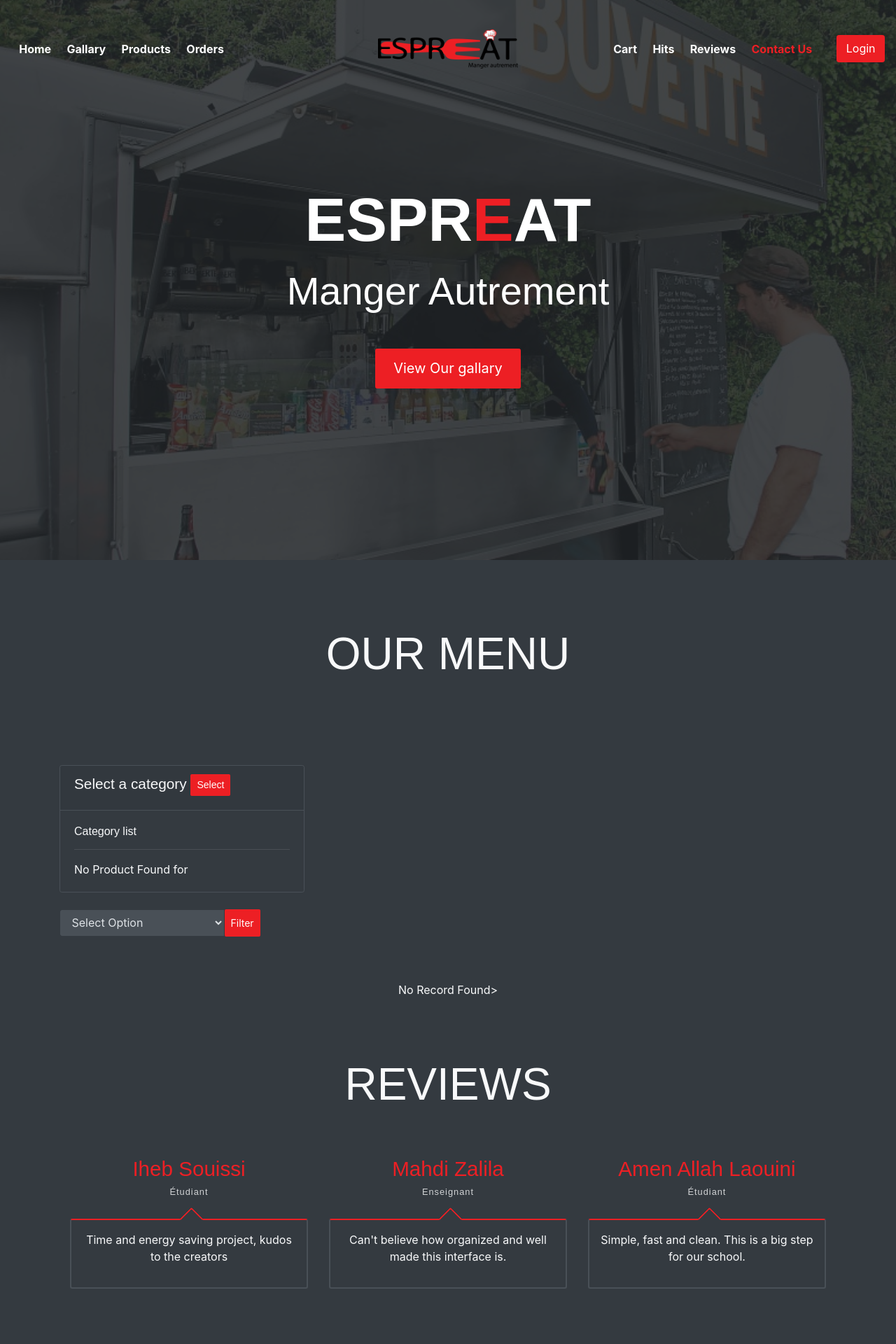
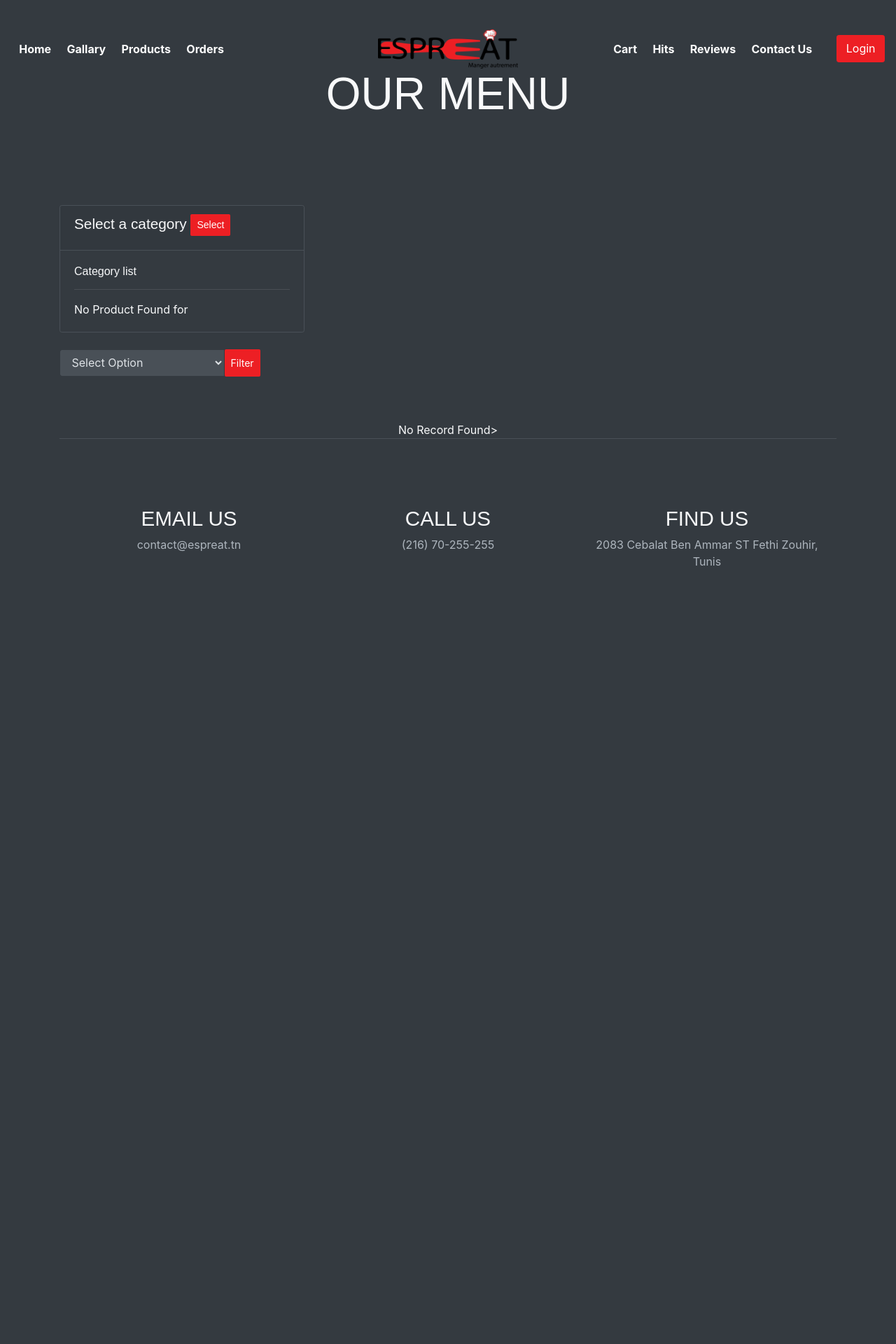
Before and after one commit to mahdi-y/ESPREAT, a PHP site: page /listproduct.php in a window 1280 px wide. Shown: the top 1920 px of the page at 70% size. After the commit the page ends 808 px from the top, so only its background shows below. Run offline with PHP 8.4, Linux system fonts and the light colour scheme; data that the repository does not hold is empty; some libraries are stand-ins or nearby versions.

Commit message:
integration2

```diff
--- a/ESPREAT/View/Front/listproduct.php
+++ b/ESPREAT/View/Front/listproduct.php
@@ -5,17 +5,7 @@ include 'header.php';
 
 <?php include('navbar.php'); ?>
 
-<body data-spy="scroll" data-target=".navbar" data-offset="40" id="home">
-    <!-- header -->
-    <header id="home" class="header">
-      <div class="overlay text-white text-center">
-        <h1 class="display-2 font-weight-bold my-3">
-          ESPR<span style="color: #ed1f24">E</span>AT
-        </h1>
-        <h2 class="display-4 mb-5">Manger Autrement</h2>
-        <a class="btn btn-lg btn-primary" href="#gallary">View Our gallary</a>
-      </div>
-    </header>
+
 
   <!--<p>Translate this page in your preferred language:</p>-->
 <div id="google_translate_element"></div>
@@ -319,73 +309,6 @@ else
 
 
 
-<div
-      id="testmonial"
-      class="container-fluid wow fadeIn bg-dark text-light has-height-lg middle-items"
-    >
-      <h2 class="section-title my-5 text-center">REVIEWS</h2>
-      <div class="row mt-3 mb-5">
-        <div class="col-md-4 my-3 my-md-0">
-          <div class="testmonial-card">
-            <h3 class="testmonial-title">Iheb Souissi</h3>
-            <h6 class="testmonial-subtitle">Étudiant</h6>
-            <div class="testmonial-body">
-              <p>Time and energy saving project, kudos to the creators</p>
-            </div>
-          </div>
-        </div>
-        <div class="col-md-4 my-3 my-md-0">
-          <div class="testmonial-card">
-            <h3 class="testmonial-title">Mahdi Zalila</h3>
-            <h6 class="testmonial-subtitle">Enseignant</h6>
-            <div class="testmonial-body">
-              <p>
-                Can't believe how organized and well made this interface is.
-              </p>
-            </div>
-          </div>
-        </div>
-        <div class="col-md-4 my-3 my-md-0">
-          <div class="testmonial-card">
-            <h3 class="testmonial-title">Amen Allah Laouini</h3>
-            <h6 class="testmonial-subtitle">Étudiant</h6>
-            <div class="testmonial-body">
-              <p>Simple, fast and clean. This is a big step for our school.</p>
-            </div>
-          </div>
-        </div>
-      </div>
-    </div>
-
-    <!-- CONTACT Section  -->
-    <div
-      id="contact"
-      class="container-fluid bg-dark text-light border-top wow fadeIn"
-    >
-      <div class="row">
-        <div class="col-md-6 px-0">
-          <div
-            id="map"
-            style="width: 100%; height: 100%; min-height: 400px"
-          ></div>
-        </div>
-        <div class="col-md-6 px-5 has-height-lg middle-items">
-          <h3>FIND US</h3>
-          <p>
-            Come check out our headquarters and take a look on how we manage to
-            keep the logistics going!
-          </p>
-          <div class="text-muted">
-            <p>
-              <span class="ti-location-pin pr-3"></span> 2083 Cebalat Ben Ammar
-              ST Fethi Zouhir, Tunis
-            </p>
-            <p><span class="ti-support pr-3"></span> (216) 70-255-255</p>
-            <p><span class="ti-email pr-3"></span>contact@espreat.tn</p>
-          </div>
-        </div>
-      </div>
-    </div>
 
 
     <!-- page footer  -->
```
